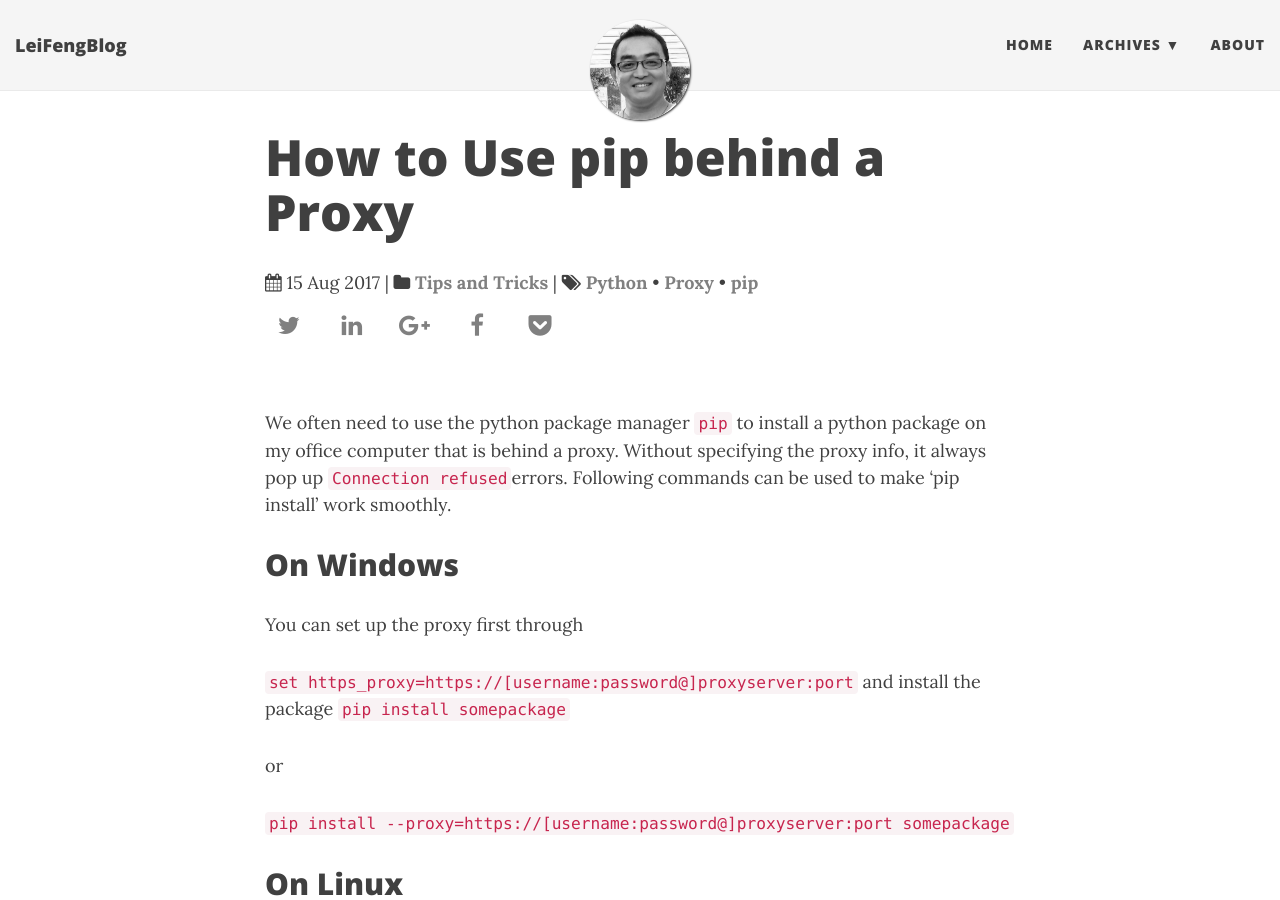
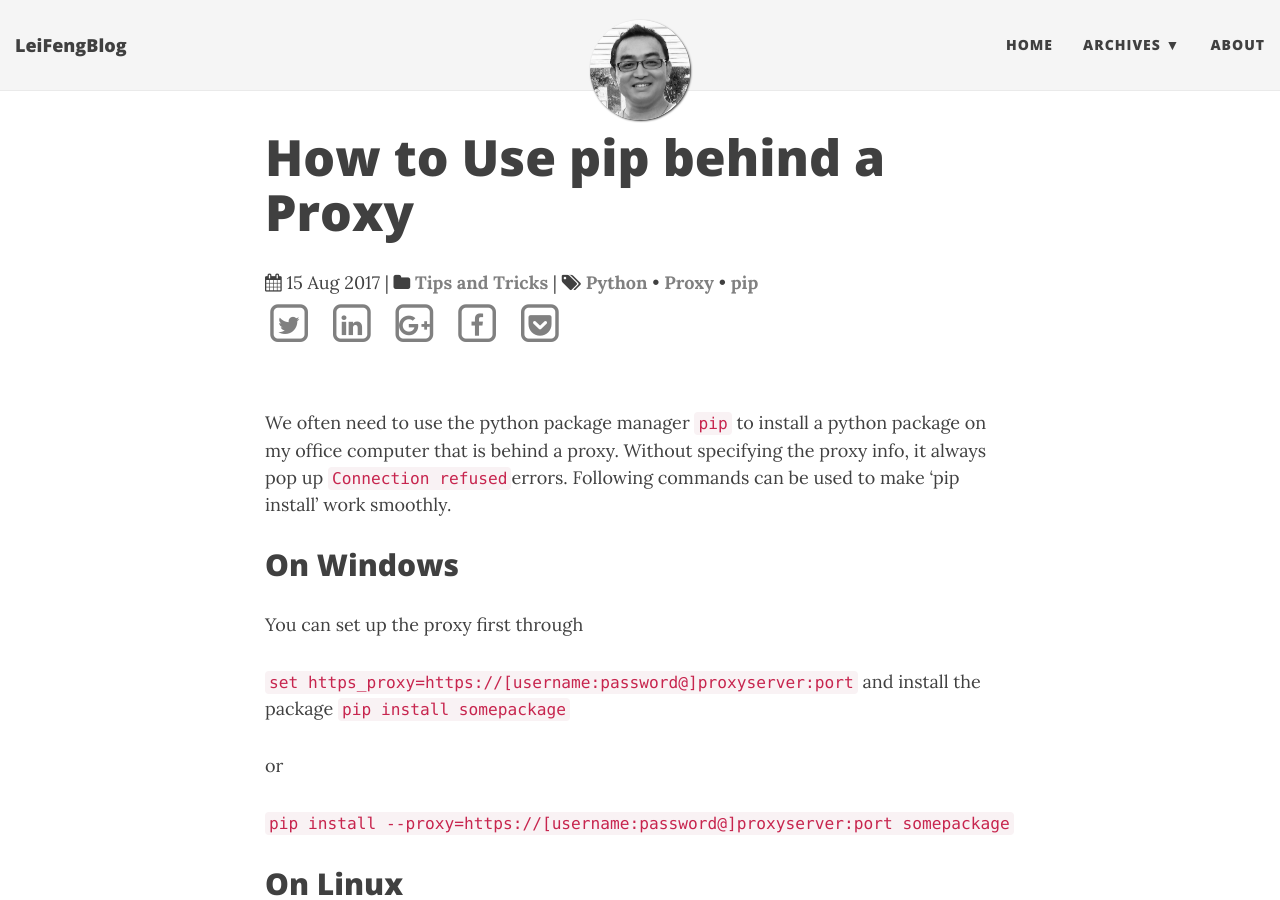
Before and after one commit to stonefl/stonefl.github.io, a Jekyll site: the page built from _posts/2017-09-22-how-to-use-pip-behind-a-proxy.md, in a window 1280 px wide and 900 px high. Built offline with Jekyll 4.4.1, drawn with Linux system fonts in a browser that asks for light colours; nearby versions of some CDN libraries; comment, search, counter and statistics services are not loaded.

Commit message:
Update share-social-icons.html

```diff
--- a/_includes/share-social-icons.html
+++ b/_includes/share-social-icons.html
@@ -3,7 +3,7 @@
          <!--twitter-->
          <li>
               <a href="https://twitter.com/share?text={{ page.title }}&amp;url={{ site.url }}{{ page.url }}&amp;via={{ site.author.twitter }}" class="social-icons"  target="_blank" title="Share on twitter">
-                 <span class="fa-stack fa-lg"
+                 <span class="fa-stack fa-lg">
                       <i class="fa fa-square-o fa-stack-2x"></i>
                       <i class="fa fa-twitter fa-stack-1x"></i>
                   </span>
@@ -12,7 +12,7 @@
          <!--Linkedin-->
           <li>
               <a href="https://www.linkedin.com/shareArticle?mini=true&amp;url={{ site.url }}{{ page.url }}&amp;title={{ page.title }}&amp;" class="social-icons"  target="_blank" title="Share on LinkedIn">
-                 <span class="fa-stack fa-lg"
+                 <span class="fa-stack fa-lg">
                       <i class="fa fa-square-o fa-stack-2x"></i>
                       <i class="fa fa-linkedin fa-stack-1x"></i>
                   </span>
@@ -21,7 +21,7 @@
          <!--Google plus-->
          <li>
                <a href="https://plus.google.com/share?url={{ site.url }}{{ page.url }}" class="social-icons" target="_blank" title="Share on Google+">
-                 <span class="fa-stack fa-lg"
+                 <span class="fa-stack fa-lg">
                       <i class="fa fa-square-o fa-stack-2x"></i>
                       <i class="fa fa-google-plus fa-stack-1x"></i>
                   </span>
@@ -30,7 +30,7 @@
           <!--Facebook-->
          <li>
                <a href="https://www.facebook.com/sharer.php?u={{ site.url }}{{ page.url }}&amp;p[title]={{ page.title }}" class="social-icons"  target="_blank" title="Share on Facebook">
-                 <span class="fa-stack fa-lg"
+                 <span class="fa-stack fa-lg">
                       <i class="fa fa-square-o fa-stack-2x"></i>
                       <i class="fa fa-facebook fa-stack-1x"></i>
                   </span>
@@ -39,7 +39,7 @@
           <!--Pocket-->
          <li>
                <a href="https://getpocket.com/edit?url={{ site.url }}{{ page.url }}"  class="social-icons" class="social-icons"  target="_blank" title="Save to Pocket">
-                 <span class="fa-stack fa-lg"
+                 <span class="fa-stack fa-lg">
                       <i class="fa fa-square-o fa-stack-2x"></i>
                       <i class="fa fa-get-pocket fa-stack-1x"></i>
                   </span>
```
